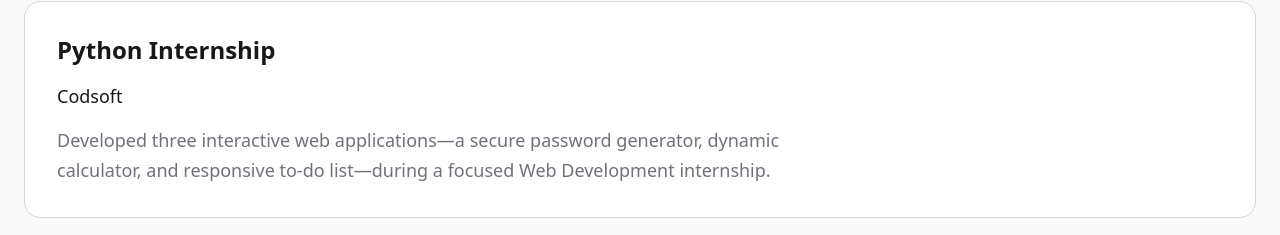
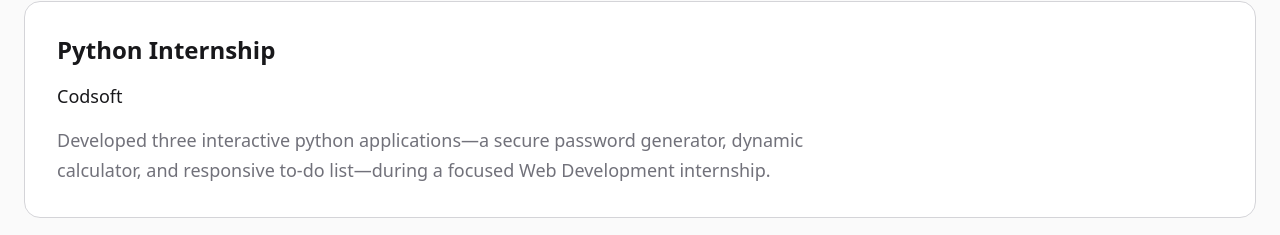
Before and after one commit to NickyIm04020/yaswanth-portfolio, a React (Vite) app: page / in a window 1280 px wide. Shown: the part 4028-4263 px from the top of the page. Built offline with nearby package versions, Linux system fonts and the light colour scheme.

Commit message:
Update App.jsx

```diff
--- a/src/App.jsx
+++ b/src/App.jsx
@@ -137,7 +137,7 @@ const Portfolio = () => {
       role: "Python Internship",
       company: "Codsoft",
       date: "May 2024 - Jun 2024",
-      description: "Developed three interactive web applications—a secure password generator, dynamic calculator, and responsive to-do list—during a focused Web Development internship."
+      description: "Developed three interactive python applications—a secure password generator, dynamic calculator, and responsive to-do list—during a focused Web Development internship."
     },
   ];
 
@@ -146,7 +146,7 @@ const Portfolio = () => {
       id: 1,
       title: "As an Aspiring PM, I'm Less Interested in 'Beating the Competition.' I'm Obsessed with Making It Irrelevant.",
       platform: "LinkedIn",
-      date: "Oct, 2025",
+      date: "Oct 2025",
       summary: "Analyzing how category-defining products like Netflix and Airbnb used the ERRC framework to escape competition and invent entirely new markets.",
       link: "https://linkedin.com/in/yaswanth-ippili"
     },
@@ -154,7 +154,7 @@ const Portfolio = () => {
       id: 2,
       title: "Stop Calling the Product Lifecycle a 'Process.' It's a Story.",
       platform: "LinkedIn",
-      date: "Nov, 2025",
+      date: "Nov 2025",
       summary: "A framework analyzing how giants like Airbnb and Netflix succeed by treating the product lifecycle as a narrative story rather than a rigid process.",
       link: "https://www.linkedin.com/pulse/stop-calling-product-lifecycle-process-its-story-ippili-tfync/?trackingId=JHlEhDr9QBi4WOC6VlPIhA%3D%3D"
     },
@@ -162,7 +162,7 @@ const Portfolio = () => {
       id: 3,
       title: "Your Doomscroll Isn't Your Fault. It's a Feature.",
       platform: "LinkedIn",
-      date: "Nov, 2025",
+      date: "Nov 2025",
       summary: "Deconstructing the psychological design loops behind 'doomscrolling' and advocating for a shift from engagement metrics to digital well-being.",
       link: "https://www.linkedin.com/pulse/your-doomscroll-isnt-fault-its-feature-yaswanth-kumar-ippili-5s0ec/?trackingId=JHlEhDr9QBi4WOC6VlPIhA%3D%3D"
     }
```
